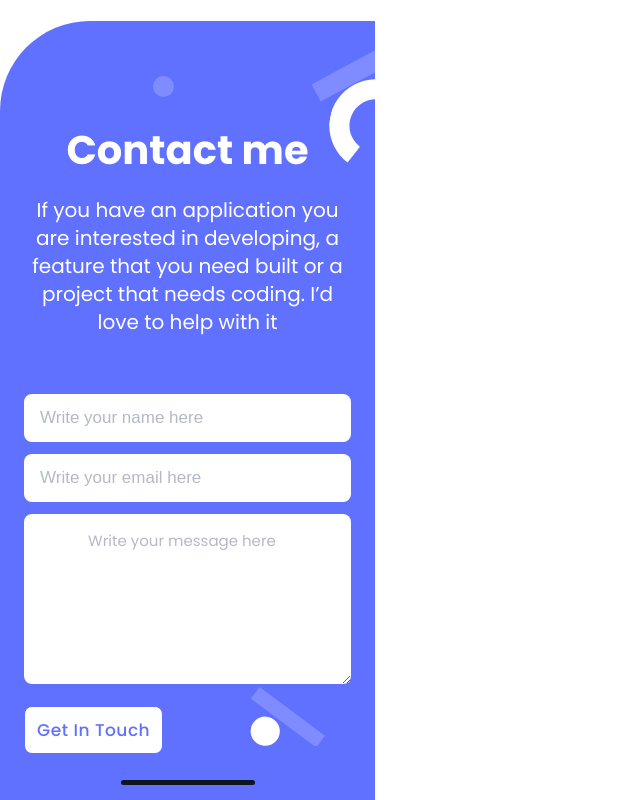
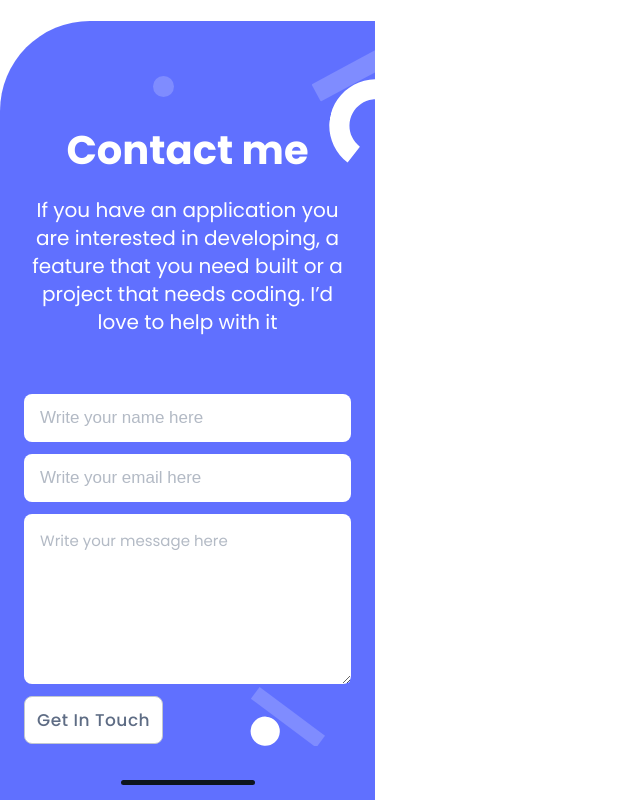
Before and after one commit to Metsanpeitto/Portfolio_1, a website: page index.html in a window 1280 px wide. Shown: the part 4497-5297 px from the top of the page, without its empty margins (0-640 px from the left). Drawn offline with Linux system fonts and the light colour scheme.

Commit message:
End the layout and connects succesfully to the backend for form submission

```diff
--- a/index.html
+++ b/index.html
@@ -484,48 +484,53 @@ Implement the button interactions (enable, hover, etc.).
 
         <!-- Block 2/3 - Form -->
 
-        <form action="submit">
+        <form action="https://formspree.io/f/mwkaodba" method="post">
           <input
             type="text"
             class="input"
-            id="input-name"
+            name="name"
+            id="full-name"
             maxlength="30"
             placeholder="Write your name here"
             aria-required="true"
             data-ok="false"
+            required
           />
           <input
             type="email"
             class="input"
-            id="input-email"
+            name="_replyto"
+            id="email-address"
             placeholder="Write your email here"
             aria-required="true"
             data-ok="false"
+            required
           />
           <textarea
             type="text"
             class="input-message"
-            id="input-message"
+            name="message"
+            id="message"
             maxlength="500"
             aria-required="true"
             data-ok="false"
+            placeholder="Write your message here"
+            required
+          ></textarea>
+          <button
+            type="submit"
+            id="submit"
+            class="c-b-normal-button"
+            aria-disabled="true"
+            aria-describedby="full-name email-address message"
           >
-            Write your message here
-            </textarea
-          >
+            Get In Touch
+          </button>
         </form>
 
         <!-- Block 3/3 - Action -->
 
         <div class="l-contact__action">
-          <button
-            type="submit"
-            class="c-b-normal-button"
-            aria-disabled="true"
-            aria-describedby="input-name input-email input-message"
-          >
-            Get In Touch
-          </button>
           <div class="line-shape"></div>
         </div>
       </section>
--- a/scss/abstract/_variables.scss
+++ b/scss/abstract/_variables.scss
@@ -1,6 +1,7 @@
 $white: #fff;
 $gray: #B3BAC5;
 $gray-dark: #5E6C84;
+$gray-light: #C1C7D0;
 $blue-1: #172b4d;
 $blue-2: #344563;
 $blue-3: #c1c7d0;
--- a/scss/layout/_contact.scss
+++ b/scss/layout/_contact.scss
@@ -15,6 +15,22 @@
 
 /*  layout contact  */
 
+
+/**  Note for the code reviewer
+*
+* In the instructions says:
+*  'In order to lay out the elements on the page you should
+*  use Flexbox.'
+*
+* However 'should' does not mean 'must' or 'have to', so I am dubious
+* about it.
+* I think that in this case is better to use grid layout because
+* it  would make things easier when doing the responsive feature.
+* I really find grid layout more realiable than flexbox and
+* try to avoid the last one. But if I have to, in a mandatory way,
+* use flexbox, let me know and I will do the changes needed.
+*
+*/
 .l-contact {
   display: grid;
   grid-template-columns: 24px auto 24px;
@@ -126,6 +142,12 @@
     position: absolute;
     top: 50px;
 
+    &:invalid > #submit {
+      background-color: white;
+      border: 1px solid $gray-light;
+      color: $gray-dark;
+    }
+
     ::-webkit-input-placeholder {
       /* Edge */
       color: $gray;
@@ -157,7 +179,7 @@
     }
 
     .input-message {
-      color: inherit;
+      color: $blue-1;
       height: 170px;
       width: 327px;
       border-radius: 8px;
@@ -174,6 +196,12 @@
       letter-spacing: 0em;
       text-align: left;
     }
+
+    button {
+      top: unset;
+      position: relative;
+      grid-row-start: 4;
+    }
   }
 
   /*  block 3/3 - Action  */
@@ -185,7 +213,7 @@
     grid-column-start: 2;
     padding-top: 22px;
 
-/*
+    /*
 *
 *   Important note about the style of this button in this layout.
 *   When the button has been pressed once, it state would turn to 'visited',
@@ -196,12 +224,6 @@
 *
 *
 */
-
-    button {
-      top: unset;
-      position: relative;
-      grid-row-start: 1;
-    }
 
     .line-shape {
       grid-row-start: 2;
```
Also changed, not shown: css/style.css, 1 other file.
